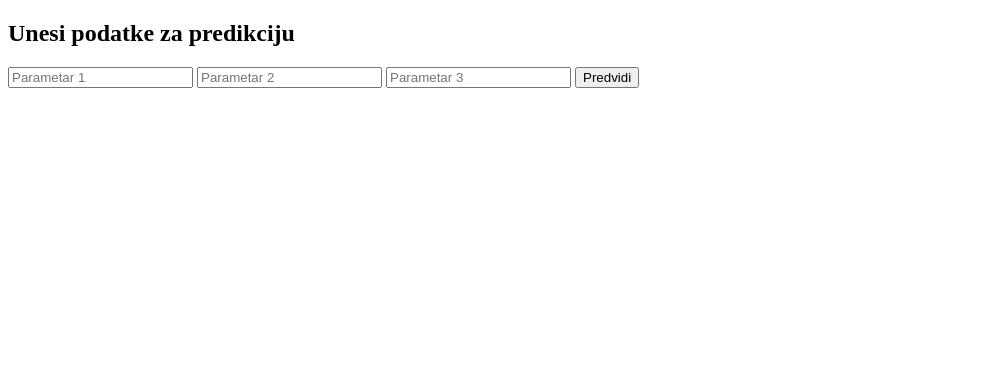
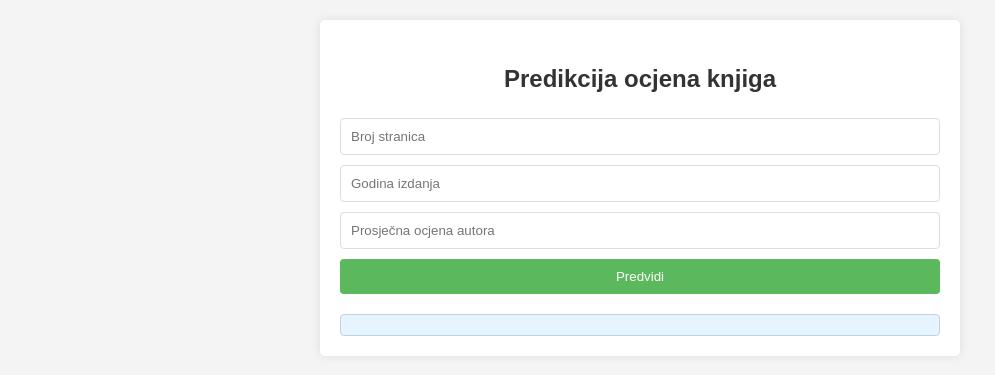
Before and after one commit to Filip746/FlaskAzureApp, a Flask app: page / in a window 1280 px wide. Shown: the top 375 px of the page, without its empty margins (0-995 px from the left). Run offline with Flask 3, Linux system fonts and the light colour scheme.

Commit message:
Edited index.html

```diff
--- a/templates/index.html
+++ b/templates/index.html
@@ -3,18 +3,77 @@
 
 <head>
     <meta charset="UTF-8">
+    <meta name="viewport" content="width=device-width, initial-scale=1.0">
     <title>Predikcija ocjena knjiga</title>
+    <style>
+        body {
+            font-family: Arial, sans-serif;
+            line-height: 1.6;
+            margin: 0;
+            padding: 20px;
+            background-color: #f4f4f4;
+        }
+
+        .container {
+            max-width: 600px;
+            margin: auto;
+            background: #fff;
+            padding: 20px;
+            border-radius: 5px;
+            box-shadow: 0 0 10px rgba(0, 0, 0, 0.1);
+        }
+
+        h2 {
+            color: #333;
+            text-align: center;
+        }
+
+        #predict-form {
+            display: flex;
+            flex-direction: column;
+        }
+
+        input[type="text"] {
+            margin-bottom: 10px;
+            padding: 10px;
+            border: 1px solid #ddd;
+            border-radius: 4px;
+        }
+
+        button {
+            padding: 10px;
+            background-color: #5cb85c;
+            color: white;
+            border: none;
+            border-radius: 4px;
+            cursor: pointer;
+        }
+
+        button:hover {
+            background-color: #4cae4c;
+        }
+
+        #result {
+            margin-top: 20px;
+            padding: 10px;
+            background-color: #e7f3fe;
+            border: 1px solid #b9d4e9;
+            border-radius: 4px;
+        }
+    </style>
 </head>
 
 <body>
-    <h2>Unesi podatke za predikciju</h2>
-    <form id="predict-form">
-        <input type="text" id="param1" placeholder="Parametar 1">
-        <input type="text" id="param2" placeholder="Parametar 2">
-        <input type="text" id="param3" placeholder="Parametar 3">
-        <button type="submit">Predvidi</button>
-    </form>
-    <div id="result"></div>
+    <div class="container">
+        <h2>Predikcija ocjena knjiga</h2>
+        <form id="predict-form">
+            <input type="text" id="param1" placeholder="Broj stranica">
+            <input type="text" id="param2" placeholder="Godina izdanja">
+            <input type="text" id="param3" placeholder="Prosječna ocjena autora">
+            <button type="submit">Predvidi</button>
+        </form>
+        <div id="result"></div>
+    </div>
 
     <script>
         document.getElementById('predict-form').addEventListener('submit', function (event) {
@@ -32,7 +91,7 @@
             })
                 .then(response => response.json())
                 .then(data => {
-                    document.getElementById('result').innerText = `Predviđena ocjena: ${data.prediction}`;
+                    document.getElementById('result').innerText = 'Predviđena ocjena: ${data.prediction}';
                 })
                 .catch(error => console.error('Greška:', error));
         });
```
